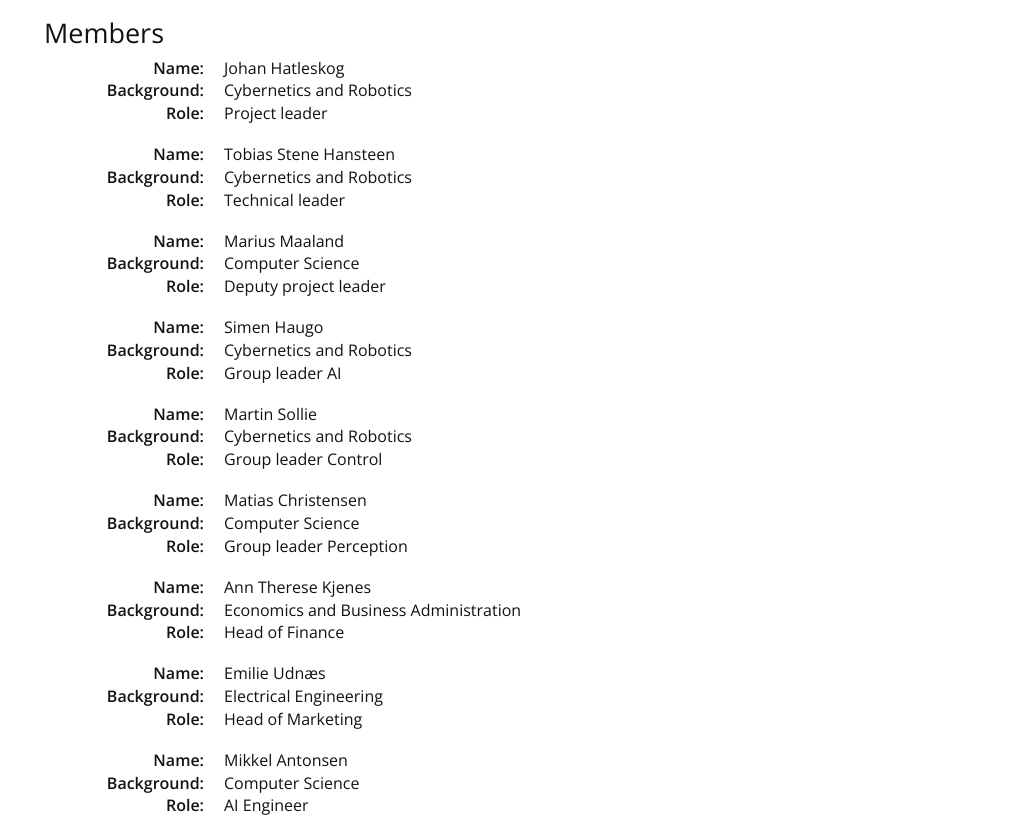
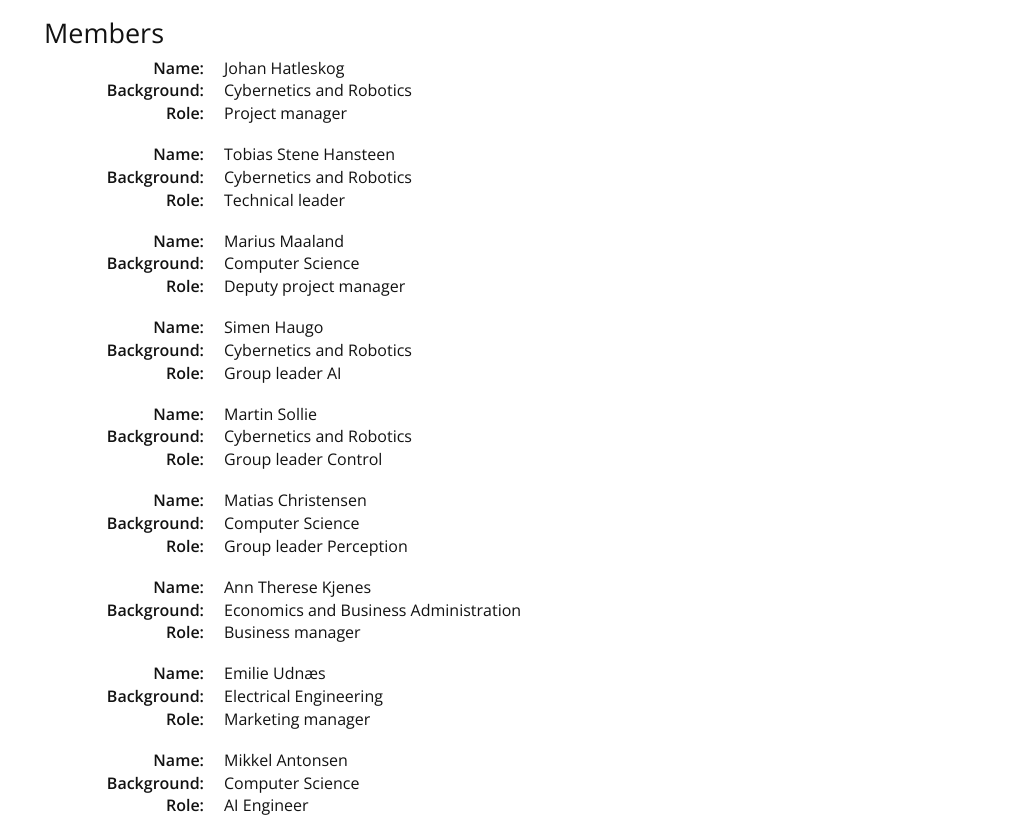
Before and after one commit to AscendNTNU/AscendNTNU.github.io, a Jekyll site: the page built from team.html, in a window 1280 px wide and 1400 px high. Shown: the part 182-1000 px from the top of the window, without its empty margins (121-1146 px from the left). Built offline with Jekyll 4.4.1, drawn with Linux system fonts in a browser that asks for light colours.

Commit message:
Update titles

```diff
--- a/_data/members.yml
+++ b/_data/members.yml
@@ -2,7 +2,7 @@
 
 - name: Johan Hatleskog
   background: Cybernetics and Robotics
-  role: Project leader
+  role: Project manager
 
 - name: Tobias Stene Hansteen
   background: Cybernetics and Robotics
@@ -10,7 +10,7 @@
 
 - name: Marius Maaland
   background: Computer Science
-  role: Deputy project leader
+  role: Deputy project manager
 
 - name: Simen Haugo
   background: Cybernetics and Robotics
@@ -27,11 +27,11 @@
 ##Team members Admin##
 - name: Ann Therese Kjenes
   background: Economics and Business Administration
-  role: Head of Finance
+  role: Business manager
 
 - name: Emilie Udnæs
   background: Electrical Engineering
-  role: Head of Marketing
+  role: Marketing manager
 
 ##Team members AI##
 - name: Mikkel Antonsen
```
